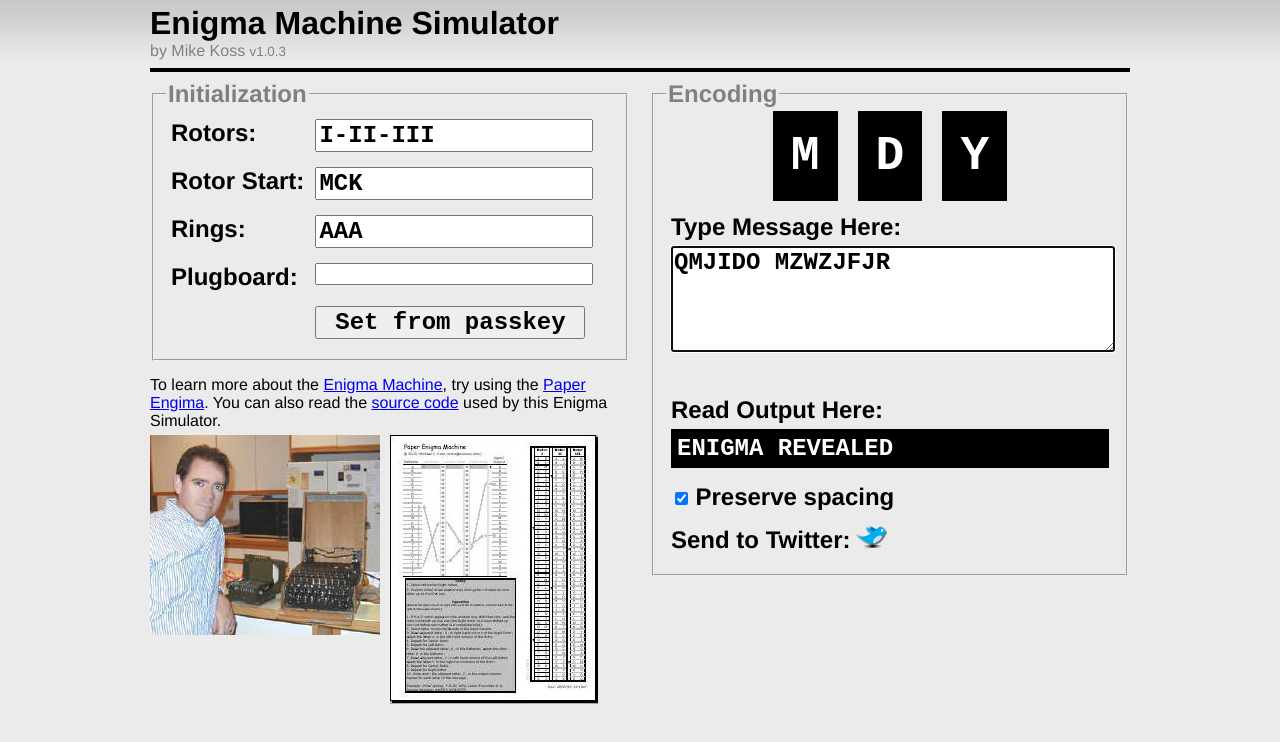
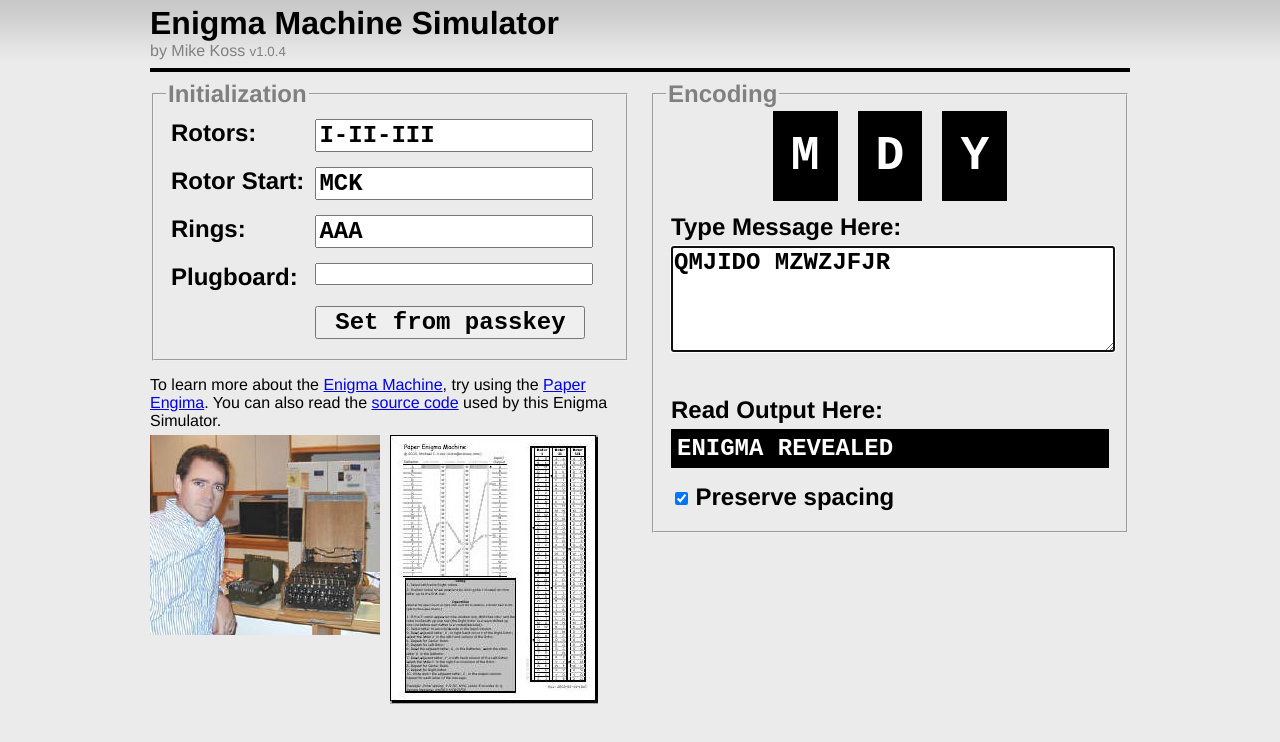
Before and after one commit to mckoss/enigma-simulator-js, a website built with Vite: page index.html in a window 1280 px wide. Built offline with nearby package versions, Linux system fonts and the light colour scheme.

Commit message:
Remove Twitter sharing from simulator
Remove the share link, its URL generation, and the unused logo asset. This keeps the encoding page focused on the simulator. Bump the app to 1.0.4.

```diff
--- a/index.html
+++ b/index.html
@@ -70,14 +70,6 @@
 				<label for="keep_spacing">Preserve spacing</label>
 
 			</li>
-			<li>
-				<label>Send to Twitter:</label>
-				<a id="twitter" target="_blank"
-				   href="http://twitter.com/intent/tweet?text=Enigma Machine http://bit.ly/enigma-machine"
-				   title="Share Link on Twitter">
-					<img src="images/twitter-logo.png">
-				</a>
-			</li>
 		</ol>
 	</fieldset>
 </div>
--- a/package.json
+++ b/package.json
@@ -1,6 +1,6 @@
 {
   "name": "enigma-simulator-js",
-  "version": "1.0.3",
+  "version": "1.0.4",
   "private": true,
   "type": "module",
   "scripts": {
--- a/src/main.ts
+++ b/src/main.ts
@@ -18,7 +18,6 @@ const fields = {
   plain: element<HTMLTextAreaElement>('plain'),
   key: element<HTMLElement>('key_out'),
   cipher: element<HTMLElement>('cipher_out'),
-  twitter: element<HTMLAnchorElement>('twitter'),
   passkey: element<HTMLInputElement>('passkey'),
   error: element<HTMLElement>('settings-error'),
   rotorsDisplay: [1, 2, 3].map((index) => element<HTMLElement>(`rot_${index}`)),
@@ -60,9 +59,6 @@ function updateDisplay(): void {
   if (!fields.keepSpacing.checked) cipher = groupLetters(cipher);
   fields.key.textContent = keyOutput;
   fields.cipher.textContent = cipher;
-  const share = new URL('https://twitter.com/intent/tweet');
-  share.searchParams.set('text', `Decode me: ${keyOutput}${cipher} @ https://mckoss.com/enigma-simulator-js/`);
-  fields.twitter.href = share.toString();
   fields.rotorsDisplay.forEach((display, index) => {
     display.textContent = charFromIndex(machine.position[index]);
   });
```
Also changed, not shown: images/twitter-logo.png (deleted), 1 other file.
